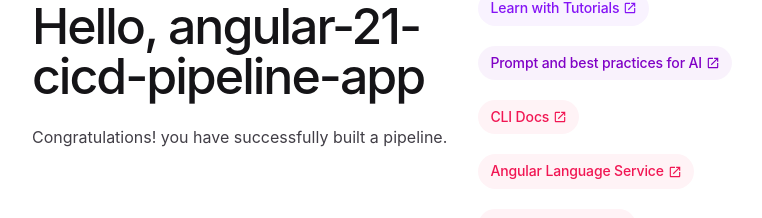
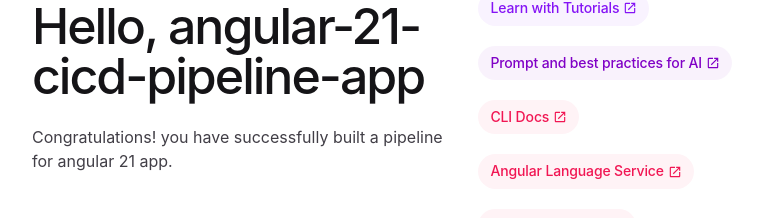
Before and after one commit to saisandirikrishna/my-angular21-project, an Angular app: page / in a window 1280 px wide. Shown: the part 262-480 px from the top of the page, without its empty margins (258-1020 px from the left). Built offline with nearby package versions, Linux system fonts and the light colour scheme.

Commit message:
testing pipeline

```diff
--- a/src/app/app.html
+++ b/src/app/app.html
@@ -244,7 +244,7 @@
         </defs>
       </svg>
       <h1>Hello, {{ title() }}</h1>
-      <p>Congratulations! you have successfully built a pipeline. </p>
+      <p>Congratulations! you have successfully built a pipeline for angular 21 app. </p>
     </div>
     <div class="divider" role="separator" aria-label="Divider"></div>
     <div class="right-side">
```
